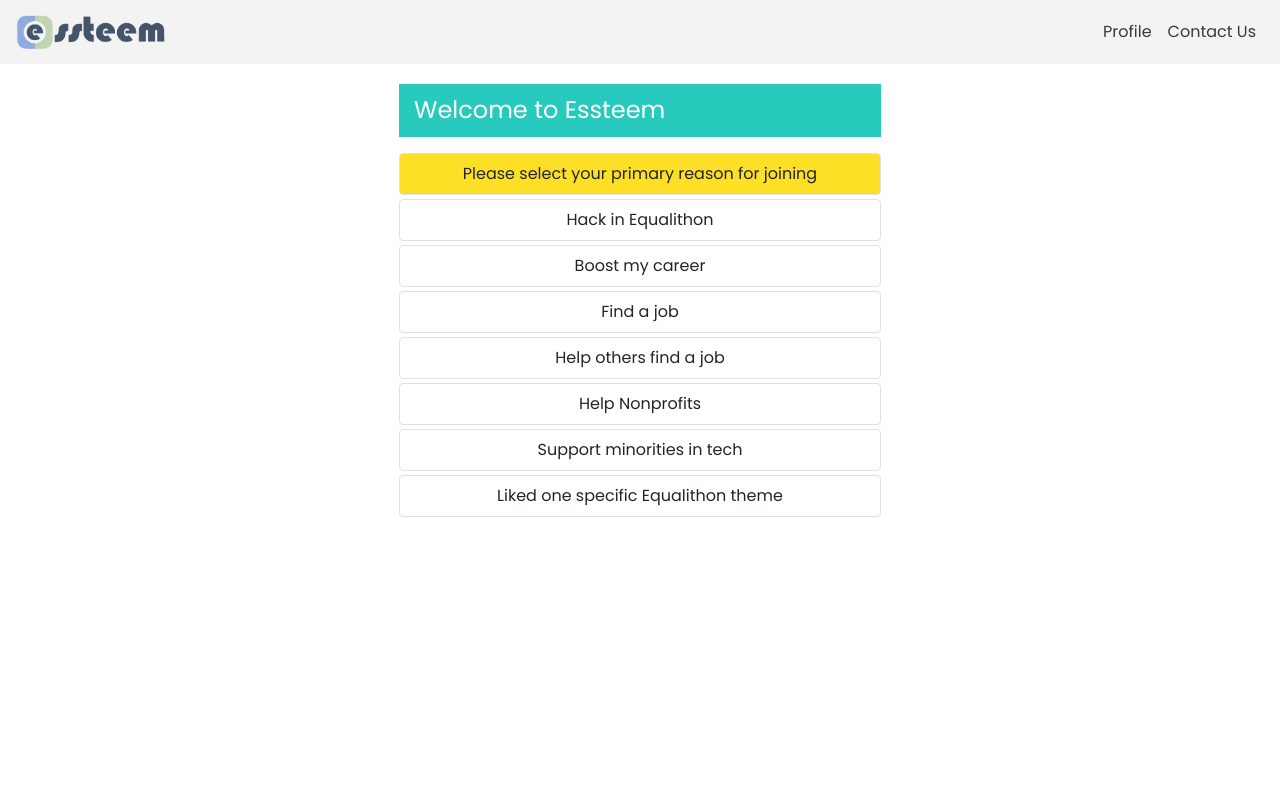
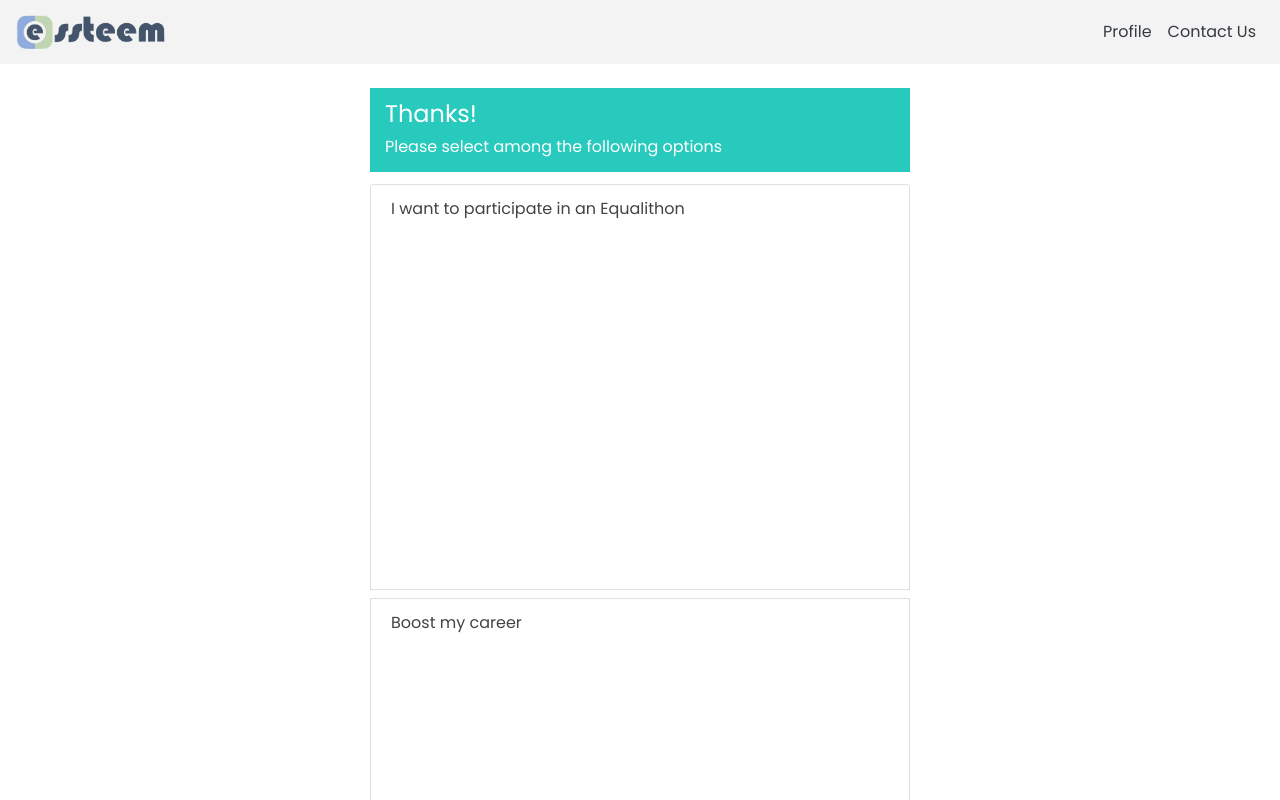
Before and after one commit to esteemcode/equalithon, a React (Create React App) app: page /Participant-Registration in a window 1280 px wide. Shown: the top 800 px of the page. Built offline with nearby package versions, Linux system fonts and the light colour scheme.

Commit message:
ParticipantRegistration posting to the database

```diff
--- a/src/components/ParticipantRegistration.jsx
+++ b/src/components/ParticipantRegistration.jsx
@@ -1,64 +1,81 @@
-import { useState } from 'react';
-import { Row, Col, Container, Form } from 'react-bootstrap';
-import Navigation from './landingPage/navigation/Navigation';
-import {Redirect} from 'react-router-dom'
-
-const reasonsList = [
-    { name: 'Please select your primary reason for joining', checked: false },
-    { name: 'Hack in Equalithon', checked: false },
-    { name: 'Boost my career', checked: false },
-    { name: 'Find a job', checked: false },
-    { name: 'Help others find a job', checked: false },
-    { name: 'Help Nonprofits', checked: false },
-    { name: 'Support minorities in tech', checked: false },
-    { name: 'Liked one specific Equalithon theme', checked: false },
-]
+import { Container, Col, ListGroup, Row } from "react-bootstrap";
+import { Link } from 'react-router-dom'
+import Navigation from './landingPage/navigation/Navigation.jsx';
 
 const ParticipantRegistration = () => {
-    const [reasons, setReasons] = useState(reasonsList);
-    const [isActive, setIsActive] = useState(0);
 
-    const handleSetIsActive = (index) => {
-        let newReasons = reasons;
-        newReasons.forEach((el, currentIndex) => {
-            if (currentIndex === index) {
-                el.checked = true;
-            } else {
-                el.checked = false;
+    const onSubmitHandler = async (e) => {
+        try {
+            const response = await fetch(
+                "https://v1.nocodeapi.com/essteem/google_sheets/IgoNtzYsdlMmRjbd?tabId=profile",
+            {
+                method: "post",
+                body: JSON.stringify({"row_id":2,"column_id":7, "preasonforjoining":`${e}`}),
+                headers: {
+                    "Content-Type": "application/json"
                 }
             });
-        setReasons(newReasons);
-        setIsActive(index);
+            const json = await response.json();
+            console.log("Success:", JSON.stringify(json));
+        } catch (error) {
+            console.error("Error:", error);
         }
-console.log(reasons)
+    }
+
     return (
         <>
         <Navigation />
-                    <Container className="participantForm">
+        <br></br>
+        <Container className="w-40">
             <Row className="justify-content-md-center">
-					<Col lg={12} md={12} sm={12} xs={12}>
-                    <Form>
-                    <Row className="cyan form-header text-white pt-1 pb-1 col-12 mt-0 ml-0 mr-0 mb-3">
+                <Col lg={6} md={6} sm={6} xs={12}>
+                    <Row className="cyan form-header text-white pt-1 pb-1 col-12 mt-0 ml-0 mr-0 mb-2">
                         <Row className="m-0 col-12 pl-0 pr-0 pt-2 pb-0">
-						    	<h4>Welcome to Essteem</h4>
+                            <h4>Thanks!</h4>
+                        </Row>
+                        <Row className="m-0 col-12 pl-0 pr-0 pt-0 pb-1">
+                            <h6>Please select among the following options</h6>
                         </Row>
                     </Row>
-                        {
-                            reasons.map((item, index) => {
-                                return (
-
-                                        <div
-                                        className="border btn btn-block rounded p-2 my-1"
-                                        style={index === isActive ? { backgroundColor: '#fde026' } : null}
-                                        defaultChecked={item.checked}
-                                        onClick={() => handleSetIsActive(index)}
-                                        > {item.name}</div>
-
-                                )
-                            })
-                        }
-                        { reasons.some((each) => each.checked) ? (<Redirect to='/home' />) : (<div />)}
-                        </Form>
+                    <Row className="w-100 m-0">
+                        <ListGroup as="ul" className="w-100 m-0">
+                            <ListGroup.Item as="li" className="col-12 m-0 nav-list-item-w-hover-yellow mb-1 mt-1 border-top" onClick={() => onSubmitHandler("I want to participate in an Equalithon")}>
+                                <Link to="/Participant-Registration" className="a-inherit">
+                                    I want to participate in an Equalithon
+                                </Link>
+                                </ListGroup.Item>
+                                <ListGroup.Item as="li" className="col-12 m-0 nav-list-item-w-hover-yellow mb-1 mt-1 border-top" onClick={() => onSubmitHandler("Boost my career")}>
+                                    <Link to="/home" className="a-inherit">
+                                        Boost my career
+                                </Link>
+                                </ListGroup.Item>
+                                <ListGroup.Item as="li" className="col-12 m-0 nav-list-item-w-hover-yellow mb-1 mt-1 border-top" onClick={() => onSubmitHandler("Find a job")}>
+                                    <Link to="/home" className="a-inherit">
+                                        Find a job
+                                </Link>
+                                </ListGroup.Item>
+                                <ListGroup.Item as="li" className="col-12 m-0 nav-list-item-w-hover-yellow mb-1 mt-1 border-top" onClick={() => onSubmitHandler("Help others find a job")}>
+                                    <Link to="/home" className="a-inherit">
+                                        Help others find a job
+                                </Link>
+                                </ListGroup.Item>
+                                <ListGroup.Item as="li" className="col-12 m-0 nav-list-item-w-hover-yellow mb-1 mt-1 border-top" onClick={() => onSubmitHandler("Help Nonprofits")}>
+                                    <Link to="/home" className="a-inherit">
+                                        Help Nonprofits
+                                </Link>
+                                </ListGroup.Item>
+                                <ListGroup.Item as="li" className="col-12 m-0 nav-list-item-w-hover-yellow mb-1 mt-1 border-top" onClick={() => onSubmitHandler("Support minorities in tech")}>
+                                    <Link to="/home" className="a-inherit">
+                                        Support minorities in tech
+                                </Link>
+                                </ListGroup.Item>
+                                <ListGroup.Item as="li" className="col-12 m-0 nav-list-item-w-hover-yellow mb-1 mt-1 border-top" onClick={() => onSubmitHandler("I liked one specific Equalithon theme")}>
+                                    <Link to="/home" className="a-inherit">
+                                        I liked one specific Equalithon theme
+                                </Link>
+                                </ListGroup.Item>
+                            </ListGroup>
+                        </Row>
                     </Col>
                 </Row>
             </Container>
--- a/src/components/RegistrationEndNavigation.js
+++ b/src/components/RegistrationEndNavigation.js
@@ -10,7 +10,7 @@
         <Container className="w-40">
             <Row className="justify-content-md-center">
                 <Col lg={6} md={6} sm={6} xs={12}>
-                    <Row className="cyan form-header text-white pt-1 pb-1 col-12 mt-0 ml-0 mr-0 mb-3">
+                    <Row className="cyan form-header text-white pt-1 pb-1 col-12 mt-0 ml-0 mr-0 mb-2">
                         <Row className="m-0 col-12 pl-0 pr-0 pt-2 pb-0">
                             <h4>Thanks!</h4>
                         </Row>
```
Lines whose indentation alone changed are shown as unchanged.
